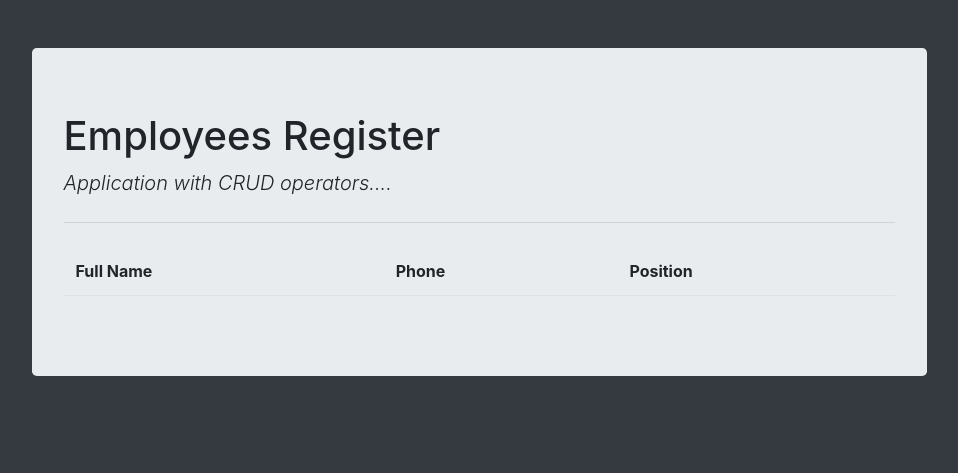
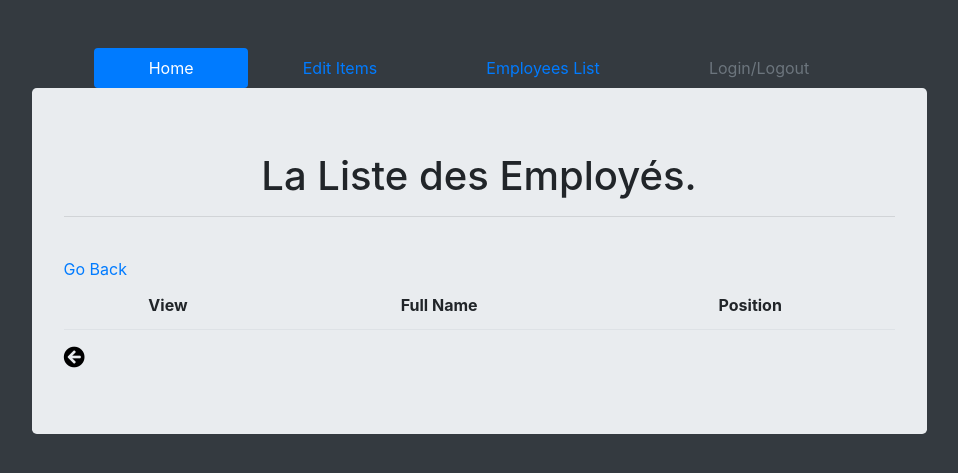
Before and after one commit to AliBouss/AliBouss-Projet_Django_Registre_Employes, a Django app: page /list/ in a window 1280 px wide. Shown: the top 473 px of the page, without its empty margins (161-1119 px from the left). Run offline with Django 3.2, Linux system fonts and the light colour scheme; data that the repository does not hold is empty; some libraries are stand-ins or nearby versions.

Commit message:
passage de FBV à CBV pour tous les items

```diff
--- a/Project/settings.py
+++ b/Project/settings.py
@@ -39,6 +39,7 @@ INSTALLED_APPS = [
     'django.contrib.staticfiles',
     'Register',
     'crispy_forms',
+
 ]
 
 CRISPY_TEMPLATE_PACK = 'bootstrap4'
--- a/Project/urls.py
+++ b/Project/urls.py
@@ -14,14 +14,16 @@ Including another URLconf
     2. Add a URL to urlpatterns:  path('blog/', include('blog.urls'))
 """
 from django.contrib import admin
-from django.urls import path, include
-from Register.views import employee_form, employee_list
-
+from django.urls import path
+from Register.views import EmployeeList, EmployeeCreate, EmployeeDetail, HomeView, EmployeeUpdate, EmployeeDelete
 
 urlpatterns = [
     path('admin/', admin.site.urls),
-    path('', employee_form, name="insert-form"),  # insert data
-    path('list/', employee_list, name="list"),  # display records
-
+    path('', HomeView.as_view(), name="home"),
+    path('create/', EmployeeCreate.as_view(), name="form"),  # insert data
+    path('list/', EmployeeList.as_view(), name="list"),  # display records
+    path('detail/<int:pk>/', EmployeeDetail.as_view(), name="detail"),
+    path('update/<int:pk>/', EmployeeUpdate.as_view(), name="update"),
+    path('delete/<int:pk>/', EmployeeDelete.as_view(), name="delete"),
 
 ]
--- a/Register/models.py
+++ b/Register/models.py
@@ -1,6 +1,4 @@
 from django.db import models
-
-# Create your models here.
 
 
 class Position(models.Model):
--- a/Register/templates/register/base.html
+++ b/Register/templates/register/base.html
@@ -8,12 +8,25 @@
 </head>
 <body class="bg-dark">
 
+
 <div class="container">
+
     <div class="col-md-10 offset-md-1 mt-5">
+        <ul class="nav nav-pills nav-fill" style="color:white; padding: 0 7% " >
+            <li class="nav-item">
+                <a class="nav-link active" href="{% url 'home' %}">Home</a>
+            </li>
+            <li class="nav-item">
+                <a class="nav-link" href="{% url 'form' %}">Edit Items</a>
+            </li>
+            <li class="nav-item">
+                <a class="nav-link" href="{% url 'list' %}">Employees List</a>
+            </li>
+            <li class="nav-item">
+                <a class="nav-link disabled" href="#" tabindex="-1" aria-disabled="true">Login/Logout</a>
+            </li>
+        </ul>
         <div class="jumbotron">
-              <h1>Employees Register</h1>
-              <p class="lead font-italic">Application with CRUD operators....</p>
-              <hr class="my-4">
 
             {% block content %}
 
--- a/Register/templates/register/employee_list.html
+++ b/Register/templates/register/employee_list.html
@@ -2,27 +2,30 @@
 {% load static %}
 
 {% block content %}
+    <h1 style="text-align:center;">La Liste des Employés.</h1>
+    <hr>
+    <br>
+    <a href="{% url 'form' %}">Go Back</a>
+    <br>
     <table class="table table-borderless">
         <thead class="border-bottom font-weight-bold">
-        <tr>
+        <tr style="text-align:center;">
+            <td>View</td>
             <td>Full Name</td>
-            <td>Phone</td>
             <td>Position</td>
         </tr>
         </thead>
         <tbody>
-            {% for i in context %}
-                <tr>
-                    <td>{{i.fullname}}</td>
-                    <td>{{i.phone}}</td>
+                {% for i in employees %}
+                <tr style="text-align:center;">
+                    <td style="padding-left:25px;"><a href="{% url 'detail' i.id %}"><i class="far fa-eye"></i></a></td>
+                    <td style="padding-left:25px;">{{i.fullname}}</td>
                     <td>{{i.position}}</td>
-                    <td>
-                        <a href="{% url 'list' i.id %}" class="btn text-secondary px-0">
-                            <i class="far fa-edit fa-lg"></i>
-                        </a>
-                    </td>
+
                 </tr>
-            {% endfor %}
+                {% endfor %}
         </tbody>
     </table>
+    <a href="{% url 'form' %}"><i class="fas fa-arrow-circle-left fa-lg" style="color:black;"></i></a>
+
 {% endblock %}
--- a/Register/views.py
+++ b/Register/views.py
@@ -1,19 +1,68 @@
 from django.shortcuts import render, redirect
-from Register.forms import EmployeeForm
+from django.urls import reverse_lazy
+from django.views.generic import ListView, CreateView, DetailView, TemplateView, UpdateView, DeleteView
 from Register.models import Employee
 
 
-def employee_form(request):
+class HomeView(TemplateView):
+    title = 'default'
+    template_name = 'register/home.html'
+
+
+class EmployeeList(ListView):
+    model = Employee
+    context_object_name = 'employees'
+    template_name = "register/employee_list.html"
+
+
+class EmployeeDetail(DetailView):
+    model = Employee
+    context_object_name = 'detail'
+    template_name = "register/employee_detail.html"
+
+
+class EmployeeCreate(CreateView):
+    model = Employee
+    fields = '__all__'
+    success_url = reverse_lazy('list')
+    template_name = "register/employee_form.html"
+
+
+class EmployeeUpdate(UpdateView):
+    model = Employee
+    fields = '__all__'
+    success_url = reverse_lazy('list')
+    template_name = "register/employee_form.html"
+
+
+class EmployeeDelete(DeleteView):
+    model = Employee
+    context_object_name = 'delete'
+    success_url = reverse_lazy('list')
+    template_name = "register/delete_confirm.html"
+
+
+
+
+"""
+def employee_form(request, id=0):
     if request.method == "GET":
-        form = EmployeeForm()
+        if id == 0:
+            form = EmployeeForm()
+        else:
+            employee = Employee.objects.get(pk=id)
+            form = EmployeeForm(instance=employee)
         return render(request, "register/employee_form.html", {"form": form})
     else:
         form = EmployeeForm(request.POST)
         if form.is_valid():
             form.save()
-        return redirect('/list')
+        return redirect('/employee/list')
 
 
 def employee_list(request):
-    context = {'employee_list': Employee.objects.all()}
+    context = {'employee_list.html': Employee.objects.all()}
     return render(request, "register/employee_list.html", context)
+
+def employee_delete(request)
+"""
```
Also changed, not shown: Register/admin.py (+6 -2 lines), Register/templates/register/delete_confirm.html (added, +8 -0 lines), Register/templates/register/employee_detail.html (added, +42 -0 lines), Register/templates/register/employee_form.html (+10 -1 lines), Register/templates/register/home.html (added, +39 -0 lines), Register/migrations/0002_employee_email.py (added), Register/migrations/0003_remove_employee_email.py (added).
